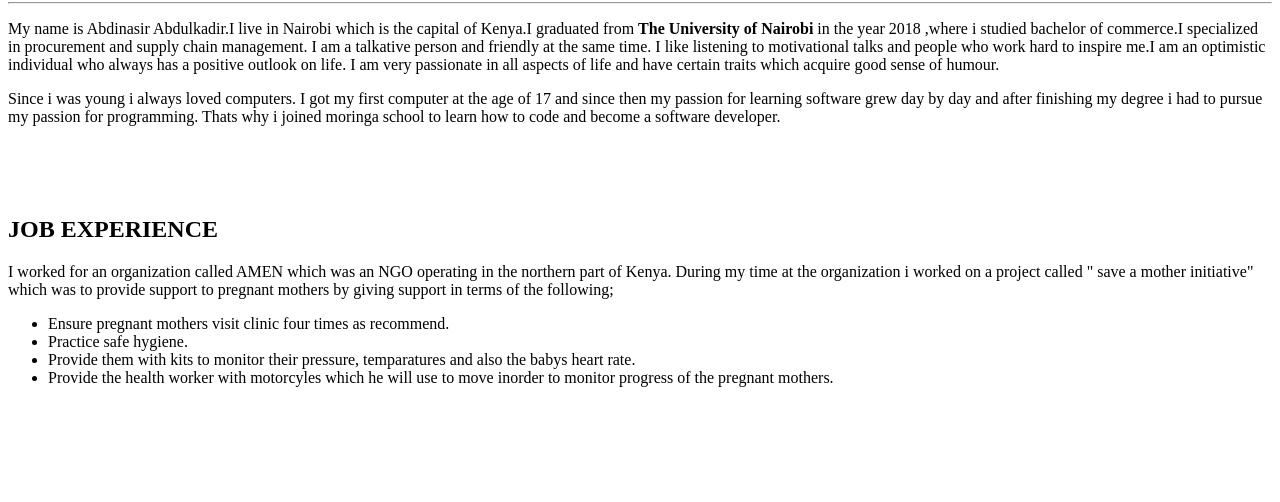
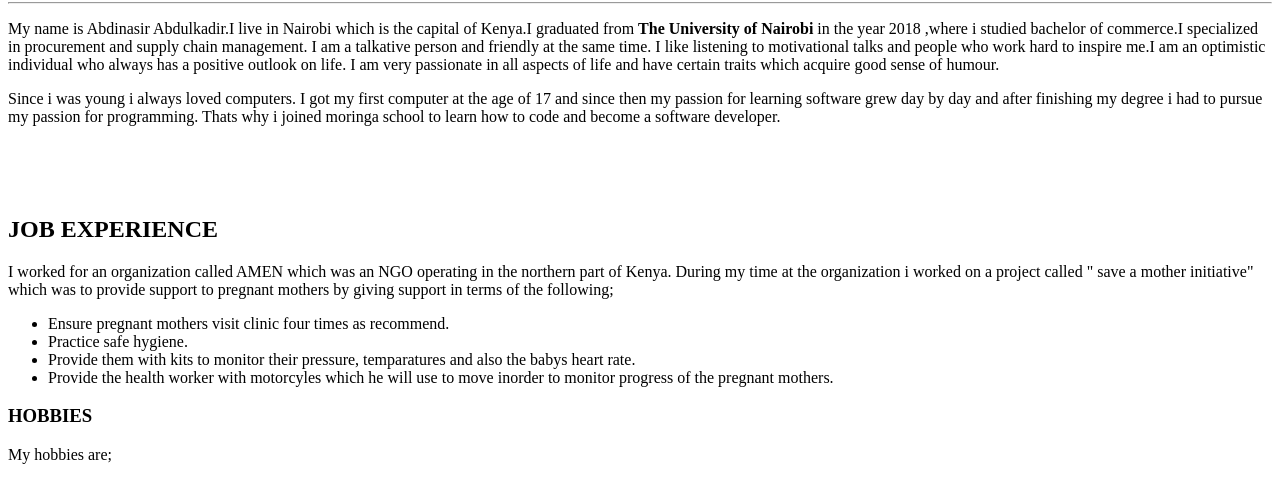
Before and after one commit to nasirabdulkadir91/Abduls-portifolio, a plain HTML site: page index.html in a window 1280 px wide. Shown: the part 78-580 px from the top of the page. Drawn offline with Linux system fonts and the light colour scheme.

Commit message:
add headerparagraph

```diff
--- a/index.html
+++ b/index.html
@@ -20,6 +20,8 @@
         <li>Provide them with kits to monitor their pressure, temparatures and also the babys heart rate.</li>
         <li>Provide the health worker with motorcyles which he will use to move inorder to monitor progress of the pregnant mothers.</li>
     </ul>
+    <h3>HOBBIES</h3>
+    <p>My hobbies are;</p>
 
 
 
```
